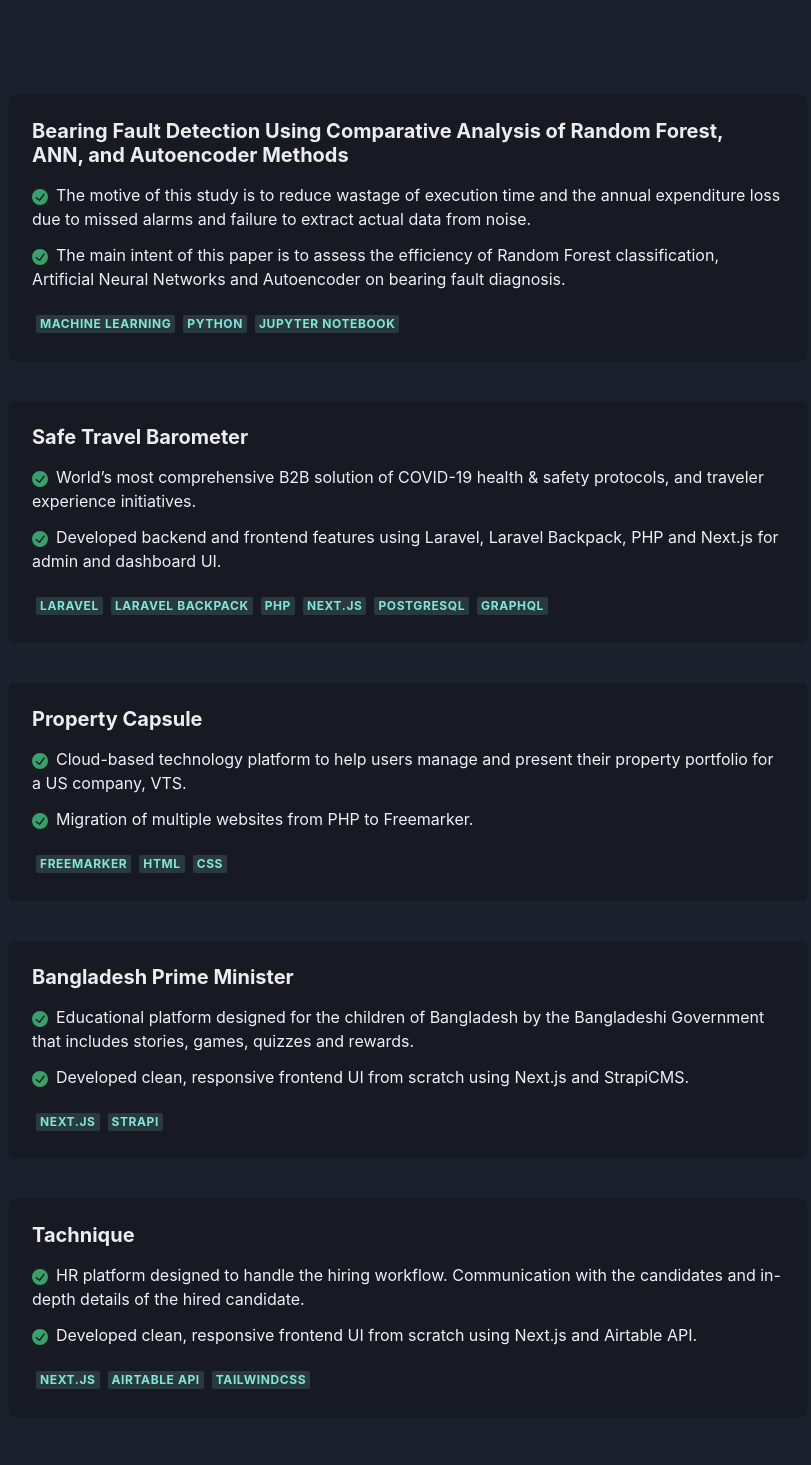
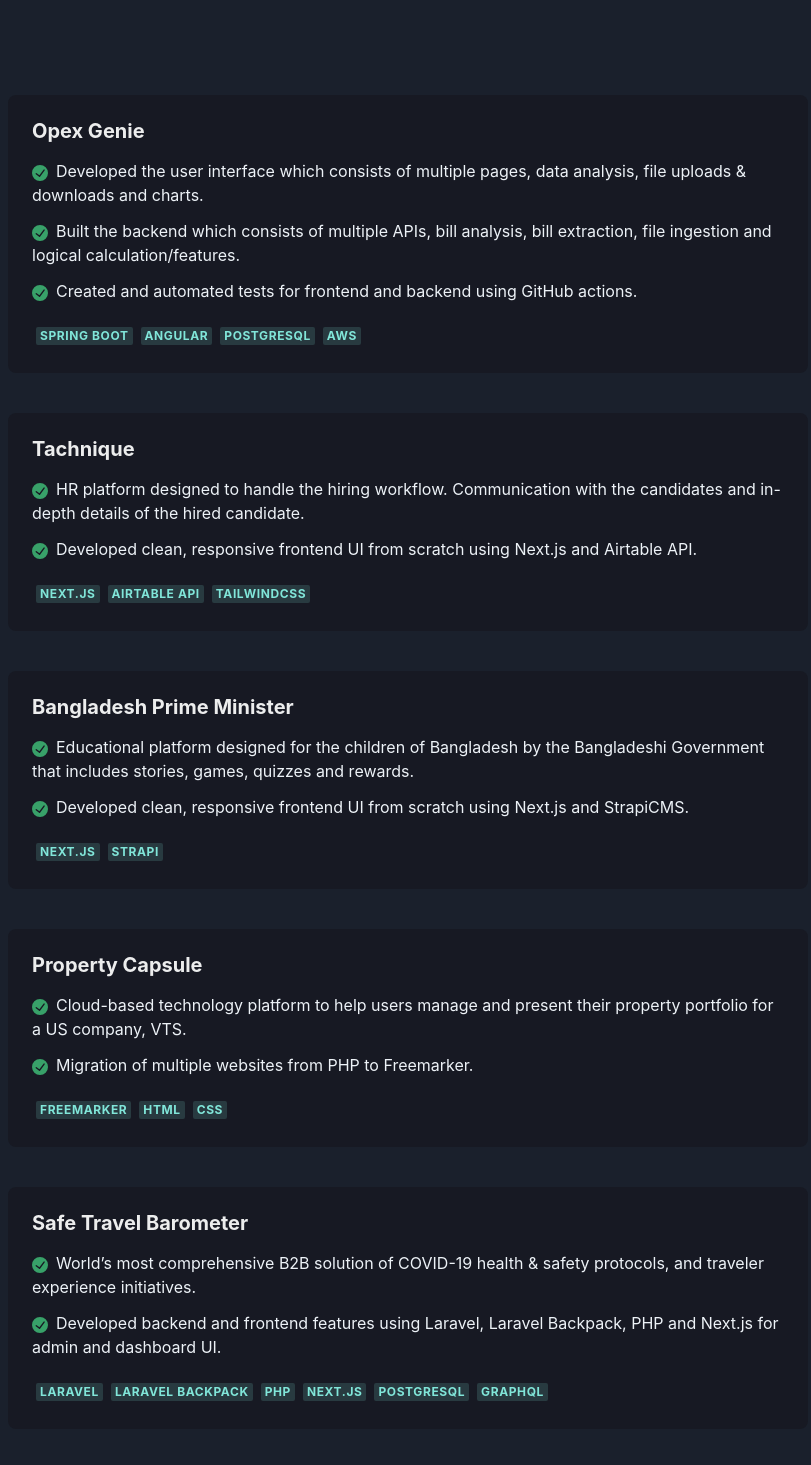
Before and after one commit to lestercardoz11/lestercardoz.in, a Next.js app: page /work in a window 1280 px wide. Shown: the part 1185-2650 px from the top of the page, without its empty margins (232-1043 px from the left). Built offline with nearby package versions, Linux system fonts and the light colour scheme; no server answers.

Commit message:
Updated latest 2022

```diff
--- a/src/components/about/summary.js
+++ b/src/components/about/summary.js
@@ -122,11 +122,11 @@ const Summary = () => {
               }}>
               Ajackus
             </Link>{' '}
-            as an Associate Software Engineer.
+            as a Software Engineer.
             <br />
             <br />
-            I’m a fast learner. I love to learn new programming languages and
-            paradigms to build high-quality software with them.
+            I love to learn new programming languages and paradigms to build
+            high-quality software.
             <br />
             <br />
             I’m currently coding in <Code colorScheme='red'>Angular</Code>,{' '}
--- a/src/components/footer.js
+++ b/src/components/footer.js
@@ -10,7 +10,7 @@ const Footer = () => {
         fontWeight={'semibold'}
         letterSpacing={'wide'}
         textAlign={'center'}>
-        © 2021 Lester Cardoz. All rights reserved.
+        © {new Date().getFullYear()} Lester Cardoz. All rights reserved.
       </Text>
     </Box>
   );
--- a/src/components/work/experience.js
+++ b/src/components/work/experience.js
@@ -65,7 +65,7 @@ const Experience = () => {
         <Feature
           name='Ajackus Consultancy'
           years='September 2020 - Ongoing'
-          position='Associate Software Engineer'
+          position='Software Engineer'
           type='Full time'
           place='Mumbai, India'>
           <List spacing={3}>
--- a/src/components/work/featured-projects.js
+++ b/src/components/work/featured-projects.js
@@ -83,21 +83,78 @@ const FeaturedProjects = () => {
         </Box>
         <Box w='full' py='20' mx='auto'>
           <Feature
-            title='Bearing Fault Detection Using Comparative Analysis of Random Forest, ANN, and Autoencoder Methods'
-            href='https://link.springer.com/chapter/10.1007/978-981-16-1089-9_14'
-            languages={['machine learning', 'python', 'jupyter notebook']}>
+            title='Opex Genie'
+            href='https://www.opexgenie.com/'
+            languages={['spring boot', 'angular', 'postgreSQL', 'aws']}>
             <List spacing={3}>
               <ListItem>
                 <ListIcon as={CheckCircleIcon} color='green.500' />
-                The motive of this study is to reduce wastage of execution time
-                and the annual expenditure loss due to missed alarms and failure
-                to extract actual data from noise.
+                Developed the user interface which consists of multiple pages,
+                data analysis, file uploads & downloads and charts.
               </ListItem>
               <ListItem>
                 <ListIcon as={CheckCircleIcon} color='green.500' />
-                The main intent of this paper is to assess the efficiency of
-                Random Forest classification, Artificial Neural Networks and
-                Autoencoder on bearing fault diagnosis.
+                Built the backend which consists of multiple APIs, bill
+                analysis, bill extraction, file ingestion and logical
+                calculation/features.
+              </ListItem>
+              <ListItem>
+                <ListIcon as={CheckCircleIcon} color='green.500' />
+                Created and automated tests for frontend and backend using
+                GitHub actions.
+              </ListItem>
+            </List>
+          </Feature>
+          <Feature
+            title='Tachnique'
+            href='https://tacnique.com/'
+            languages={['next.js', 'airtable api', 'tailwindcss']}>
+            <List spacing={3}>
+              <ListItem>
+                <ListIcon as={CheckCircleIcon} color='green.500' />
+                HR platform designed to handle the hiring workflow.
+                Communication with the candidates and in-depth details of the
+                hired candidate.
+              </ListItem>
+              <ListItem>
+                <ListIcon as={CheckCircleIcon} color='green.500' />
+                Developed clean, responsive frontend UI from scratch using
+                Next.js and Airtable API.
+              </ListItem>
+            </List>
+          </Feature>
+          <Feature
+            title='Bangladesh Prime Minister'
+            href='https://bhabpm.com/'
+            languages={['next.js', 'strapi']}>
+            <List spacing={3}>
+              <ListItem>
+                <ListIcon as={CheckCircleIcon} color='green.500' />
+                Educational platform designed for the children of Bangladesh by
+                the Bangladeshi Government that includes stories, games, quizzes
+                and rewards.
+              </ListItem>
+              <ListItem>
+                <ListIcon as={CheckCircleIcon} color='green.500' />
+                Developed clean, responsive frontend UI from scratch using
+                Next.js and StrapiCMS.
+              </ListItem>
+            </List>
+          </Feature>
+
+          <Feature
+            title='Property Capsule'
+            href='https://www.propertycapsule.com/'
+            languages={['freemarker', 'html', 'css']}>
+            <List spacing={3}>
+              <ListItem>
+                <ListIcon as={CheckCircleIcon} color='green.500' />
+                Cloud-based technology platform to help users manage and present
+                their property portfolio for a US company, VTS.
+              </ListItem>
+              <ListItem>
+                <ListIcon as={CheckCircleIcon} color='green.500' />
+                Migration of multiple websites from PHP to Freemarker.
               </ListItem>
             </List>
           </Feature>
@@ -126,54 +183,21 @@ const FeaturedProjects = () => {
             </List>
           </Feature>
           <Feature
-            title='Property Capsule'
-            href='https://www.propertycapsule.com/'
-            languages={['freemarker', 'html', 'css']}>
+            title='Bearing Fault Detection Using Comparative Analysis of Random Forest, ANN, and Autoencoder Methods'
+            href='https://link.springer.com/chapter/10.1007/978-981-16-1089-9_14'
+            languages={['machine learning', 'python', 'jupyter notebook']}>
             <List spacing={3}>
               <ListItem>
                 <ListIcon as={CheckCircleIcon} color='green.500' />
-                Cloud-based technology platform to help users manage and present
-                their property portfolio for a US company, VTS.
+                The motive of this study is to reduce wastage of execution time
+                and the annual expenditure loss due to missed alarms and failure
+                to extract actual data from noise.
               </ListItem>
               <ListItem>
                 <ListIcon as={CheckCircleIcon} color='green.500' />
-                Migration of multiple websites from PHP to Freemarker.
-              </ListItem>
-            </List>
-          </Feature>
-          <Feature
-            title='Bangladesh Prime Minister'
-            href='https://bhabpm.com/'
-            languages={['next.js', 'strapi']}>
-            <List spacing={3}>
-              <ListItem>
-                <ListIcon as={CheckCircleIcon} color='green.500' />
-                Educational platform designed for the children of Bangladesh by
-                the Bangladeshi Government that includes stories, games, quizzes
-                and rewards.
-              </ListItem>
-              <ListItem>
-                <ListIcon as={CheckCircleIcon} color='green.500' />
-                Developed clean, responsive frontend UI from scratch using
-                Next.js and StrapiCMS.
-              </ListItem>
-            </List>
-          </Feature>
-          <Feature
-            title='Tachnique'
-            href='https://tacnique.com/'
-            languages={['next.js', 'airtable api', 'tailwindcss']}>
-            <List spacing={3}>
-              <ListItem>
-                <ListIcon as={CheckCircleIcon} color='green.500' />
-                HR platform designed to handle the hiring workflow.
-                Communication with the candidates and in-depth details of the
-                hired candidate.
-              </ListItem>
-              <ListItem>
-                <ListIcon as={CheckCircleIcon} color='green.500' />
-                Developed clean, responsive frontend UI from scratch using
-                Next.js and Airtable API.
+                The main intent of this paper is to assess the efficiency of
+                Random Forest classification, Artificial Neural Networks and
+                Autoencoder on bearing fault diagnosis.
               </ListItem>
             </List>
           </Feature>
```
Also changed, not shown: 2 other files (tests, documents, lock files or other folders).
